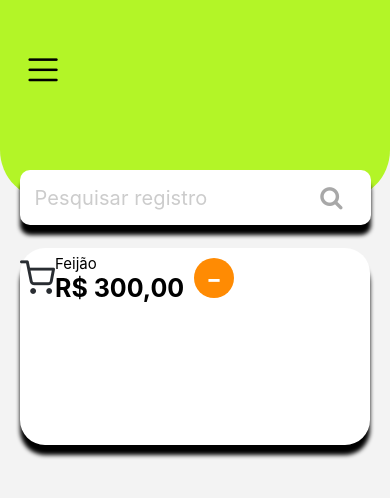
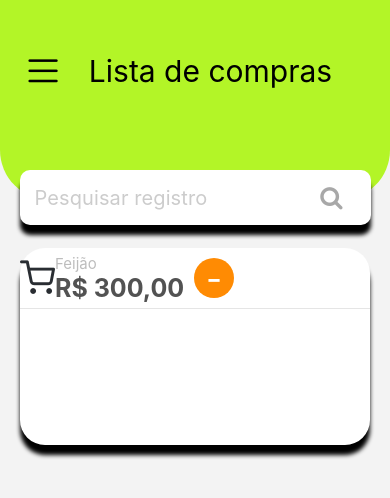
Before and after one commit to jonasgomespe/listBuy, a React Native app: screen / in a window 390 px wide. Shown: the top 498 px of the page. Built offline with nearby package versions, Linux system fonts and the light colour scheme.

Commit message:
Ações criadas dos registro

```diff
--- a/src/components/ListProduct/ListProductAction.tsx
+++ b/src/components/ListProduct/ListProductAction.tsx
@@ -26,8 +26,7 @@ export const ListProductAction = () => {
     }
 
     return (
-        <View>
-            <View style={{flexDirection:'row', justifyContent:'center', alignItems:'center'}}>
+        <View style={style.containerProduct}>
             <Pressable
                 onPress={onClickLess}
                 style={style.styleButtonLess}
@@ -35,7 +34,7 @@ export const ListProductAction = () => {
                 <Text style={style.titleButton}>-</Text>
             </Pressable>
 
-                    <TextInput onChangeText={handleInputChange} style={{textAlign:'center', fontSize:20, fontWeight:'bold'}} value={String(amount)} />
+                <TextInput keyboardType="decimal-pad" onChangeText={handleInputChange} style={style.registerProduct} value={String(amount)} />
 
             <Pressable
                 onPress={onClickPlus}
@@ -44,11 +43,15 @@ export const ListProductAction = () => {
                 <Text style={style.titleButton}>+</Text>
             </Pressable>
         </View>
-        </View>
     )
 }
 
 const style = StyleSheet.create({
+    containerProduct:{
+        flexDirection:'row',
+        justifyContent:'center',
+        alignItems:'center'
+    },
     styleButtonPlus:{
         backgroundColor:'#AEFF03',
         width:40,
@@ -68,5 +71,8 @@ const style = StyleSheet.create({
         color:'#fff',
         textAlign:'center',
         lineHeight:40
+    },
+    registerProduct:{
+        textAlign:'center', fontSize:20, fontWeight:'bold', color:'#A8A8A8'
     }
 })
--- a/src/components/ListProduct/ListProductContent.tsx
+++ b/src/components/ListProduct/ListProductContent.tsx
@@ -19,6 +19,8 @@ export const ListProductContent = ({children,CSSstyle}: ListProductContentProps)
 const style = StyleSheet.create({
     container: {
         justifyContent:'center',
-        alignItems:'center'
+        alignItems:'center',
+        borderBottomWidth:1,
+        borderBottomColor:"rgba(0,0,0,0.1)"
     }
 })
--- a/src/components/Menu/MenuPrimary/index.tsx
+++ b/src/components/Menu/MenuPrimary/index.tsx
@@ -1,23 +1,36 @@
 import React from 'react';
-import { StyleSheet, View } from 'react-native';
+import { StyleSheet, View, Text } from 'react-native';
 import { SimpleLineIcons } from '@expo/vector-icons';
 
 export const MenuPrimary = () => {
-
     return (
-        <View style={style.menu}>
-            <SimpleLineIcons name="menu" size={30} color="black" />
+        <View style={style.containerMenu}>
+            <View>
+                <SimpleLineIcons name="menu" size={30} color="black" />
+            </View>
+            <View>
+                <Text style={style.titlePages}>Lista de compras</Text>
+            </View>
+            <View>
+            </View>
         </View>
     )
 }
 
 const style = StyleSheet.create({
-    menu:{
+    containerMenu:{
         position:'absolute',
         top:45,
         left:20,
         backgroundColor:'transparent',
+        width:'90%',
         padding:8,
-        borderRadius:100
+        borderRadius:100,
+        flexDirection:'row',
+        justifyContent:'space-between',
+        alignItems:'center'
+    },
+    titlePages:{
+        fontSize:30
     }
 })
--- a/src/pages/Home/index.tsx
+++ b/src/pages/Home/index.tsx
@@ -8,7 +8,6 @@ import { ListProductAction } from "../../components/ListProduct/ListProductActio
 
 export const Home = () => {
 
-
     return (
         <View>
             <StatusBar barStyle="dark-content" />
@@ -16,13 +15,13 @@ export const Home = () => {
             <MenuPrimary />
             <Input placeHolder="Pesquisar registro" cssStyle={{marginTop:-30}} />
             <ListProduct.Root>
-                <ListProduct.Content CSSstyle={{flexDirection:'row', justifyContent:'space-evenly'}}>
+                <ListProduct.Content CSSstyle={{flexDirection:'row', justifyContent:'space-evenly', alignItems:'center'}}>
                     <ListProduct.Icon size={35} icon="shopping-cart" />
                     <View>
-                        <Text style={{fontSize:15}}>
+                        <Text style={{fontSize:15, color:'#BDBDBD'}}>
                             Feijão
                         </Text>
-                        <Text style={{fontSize:25,fontWeight:'bold'}}>
+                        <Text style={{fontSize:25,fontWeight:'bold', color:'#525252'}}>
                             R$ 300,00
                         </Text>
                     </View>
```
Lines whose indentation alone changed are shown as unchanged.
